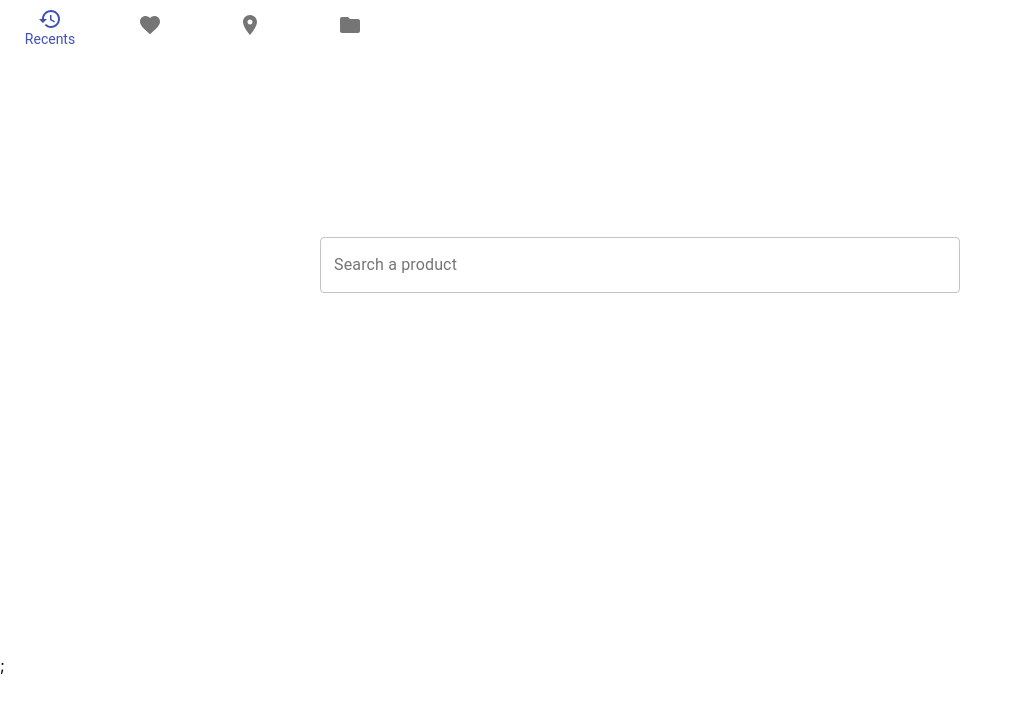
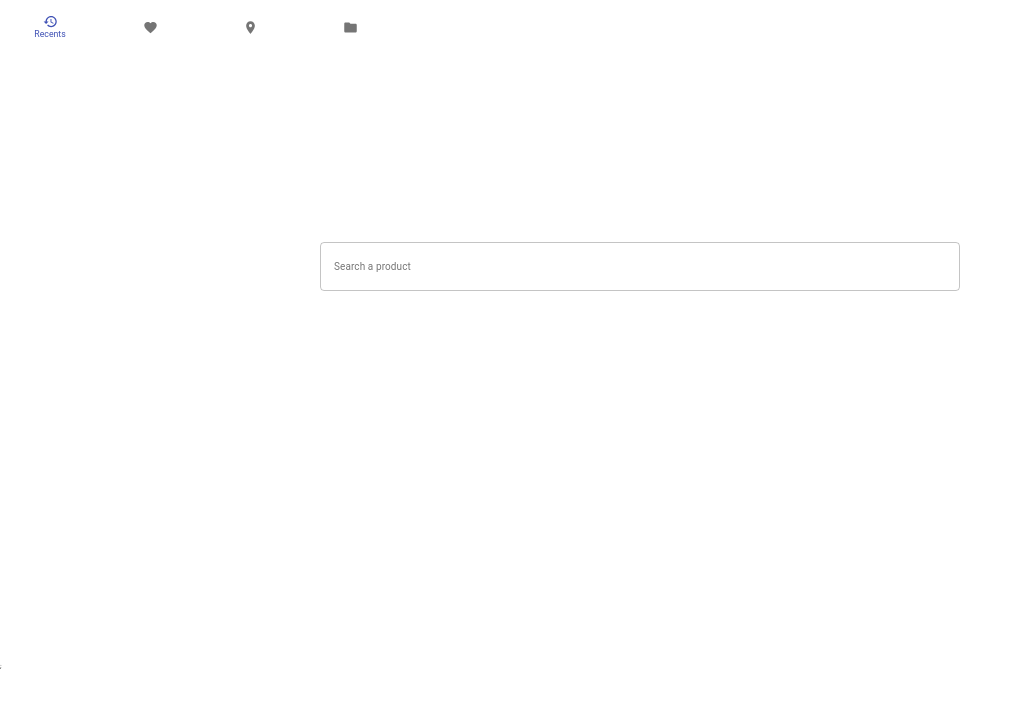
Before and after one commit to clelantoson/React-allergy-checker, a React (Create React App) app: page / in a window 1280 px wide. Shown: the top 710 px of the page, without its empty margins (0-1022 px from the left). Built offline with nearby package versions, Linux system fonts and the light colour scheme.

Commit message:
created section allergens personel info

```diff
--- a/package.json
+++ b/package.json
@@ -8,6 +8,8 @@
     "@testing-library/jest-dom": "^5.14.1",
     "@testing-library/react": "^11.2.7",
     "@testing-library/user-event": "^12.8.3",
+    "node-sass": "^6.0.1",
+    "normalize.css": "^8.0.1",
     "react": "^17.0.2",
     "react-dom": "^17.0.2",
     "react-router-dom": "^5.2.0",
--- a/src/App.css
+++ b/src/App.css
@@ -1,6 +1,7 @@
 html,
 body,
 #root {
+  font-size: 62.5%;
   margin: 0;
   height: 100%;
   width: 100%;
--- a/src/App.js
+++ b/src/App.js
@@ -2,7 +2,8 @@ import React from "react";
 import { BrowserRouter } from "react-router-dom";
 import Routes from "./router/Routes";
 import Navigation from "./components/Navigation";
-
+// add css
+import 'normalize.css';
 import "./App.css";
 
 function App() {
--- a/src/router/Routes.js
+++ b/src/router/Routes.js
@@ -2,13 +2,14 @@ import React from "react";
 import { Route, Switch } from "react-router-dom";
 import Login from "../components/Login";
 import Home from "../components/Home";
+import Profile from "../components/Profile";
 
 const Routes = () => {
   return (
     <Switch>
       <Route exact path="/" component={Home} />
-      {/* <Route path="/profile" component={Profile}/>
-            <Route path="/product" component={Product}/> */}
+      <Route path="/profile" component={Profile}/>
+      {/*  <Route path="/product" component={Product}/> */}
       {/* <Route path="/recents" component={recents}/> */}
       <Route path="/login" component={Login} />
       {/* <Route path="/" component={}/> */}
```
Also changed, not shown: 1 other file (tests, documents, lock files or other folders).
